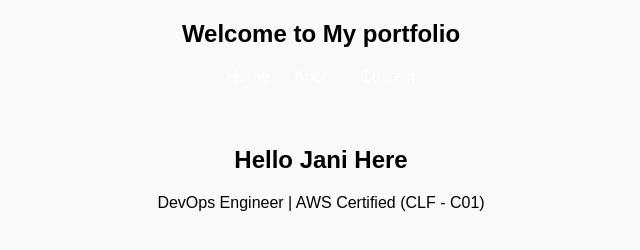
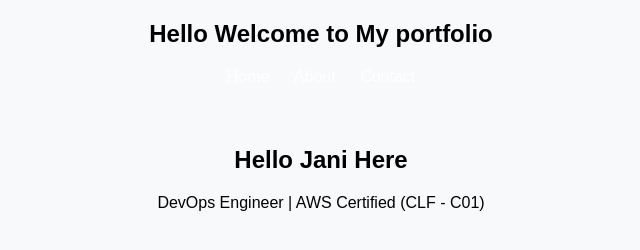
Before and after one commit to Kirtan-18/aws-portfolio, a plain HTML site: page index.html in a window 1280 px wide. Shown: the whole page, without its empty margins (319-959 px from the left). Drawn offline with Linux system fonts and the light colour scheme.

Commit message:
Test CI/CD deployment

```diff
--- a/index.html
+++ b/index.html
@@ -6,7 +6,7 @@
     <title>Kirtan Jani | Portfolio</title>
     <link rel="stylesheet" href="style.css">
     <nav>
-         <h1>Welcome to My portfolio</h1>
+         <h1>Hello Welcome to My portfolio</h1>
     <a href="index.html">Home</a>
     <a href="about.html">About</a>
     <a href="contact.html">Contact</a>
```
